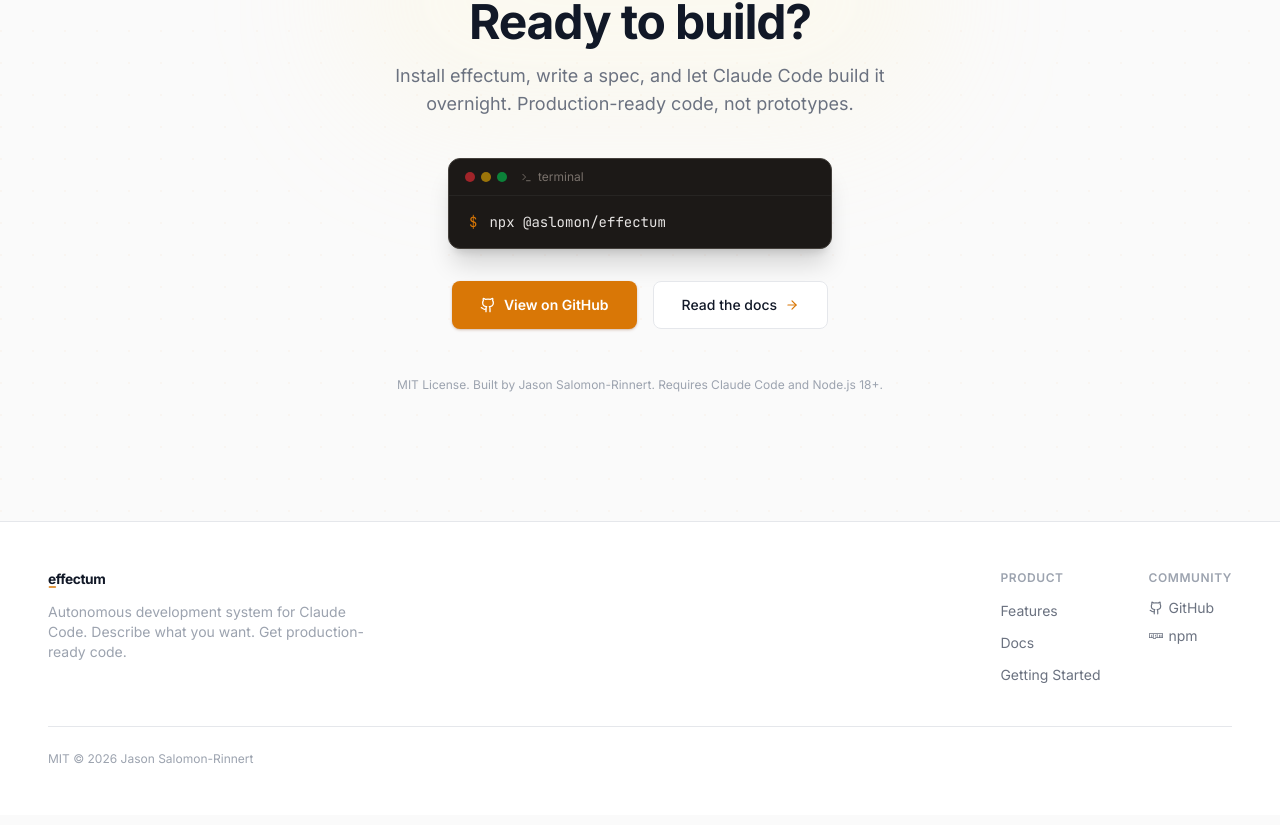
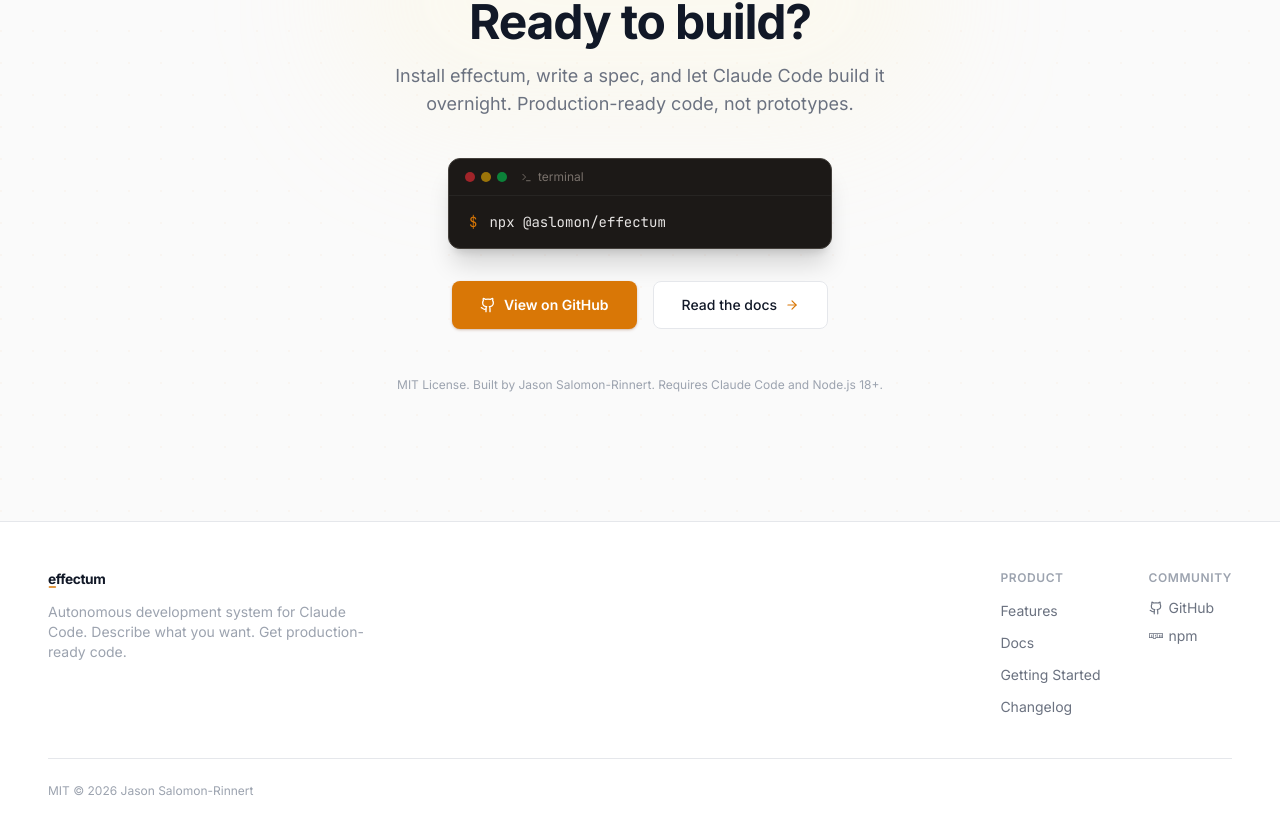
Before and after one commit to aslomon/effectum-website, a Next.js app: page / in a window 1280 px wide. Shown: the part 11175-12000 px from the top of the page. Built offline with nearby package versions, Linux system fonts and the light colour scheme.

Commit message:
feat: add Changelog link to footer nav

```diff
--- a/src/components/footer.tsx
+++ b/src/components/footer.tsx
@@ -43,6 +43,14 @@
                     className="text-sm text-text-secondary transition-colors hover:text-text-primary"
                   >
                     Getting Started
+                  </Link>
+                </li>
+                <li>
+                  <Link
+                    href="/changelog"
+                    className="text-sm text-text-secondary transition-colors hover:text-text-primary"
+                  >
+                    Changelog
                   </Link>
                 </li>
               </ul>
```
